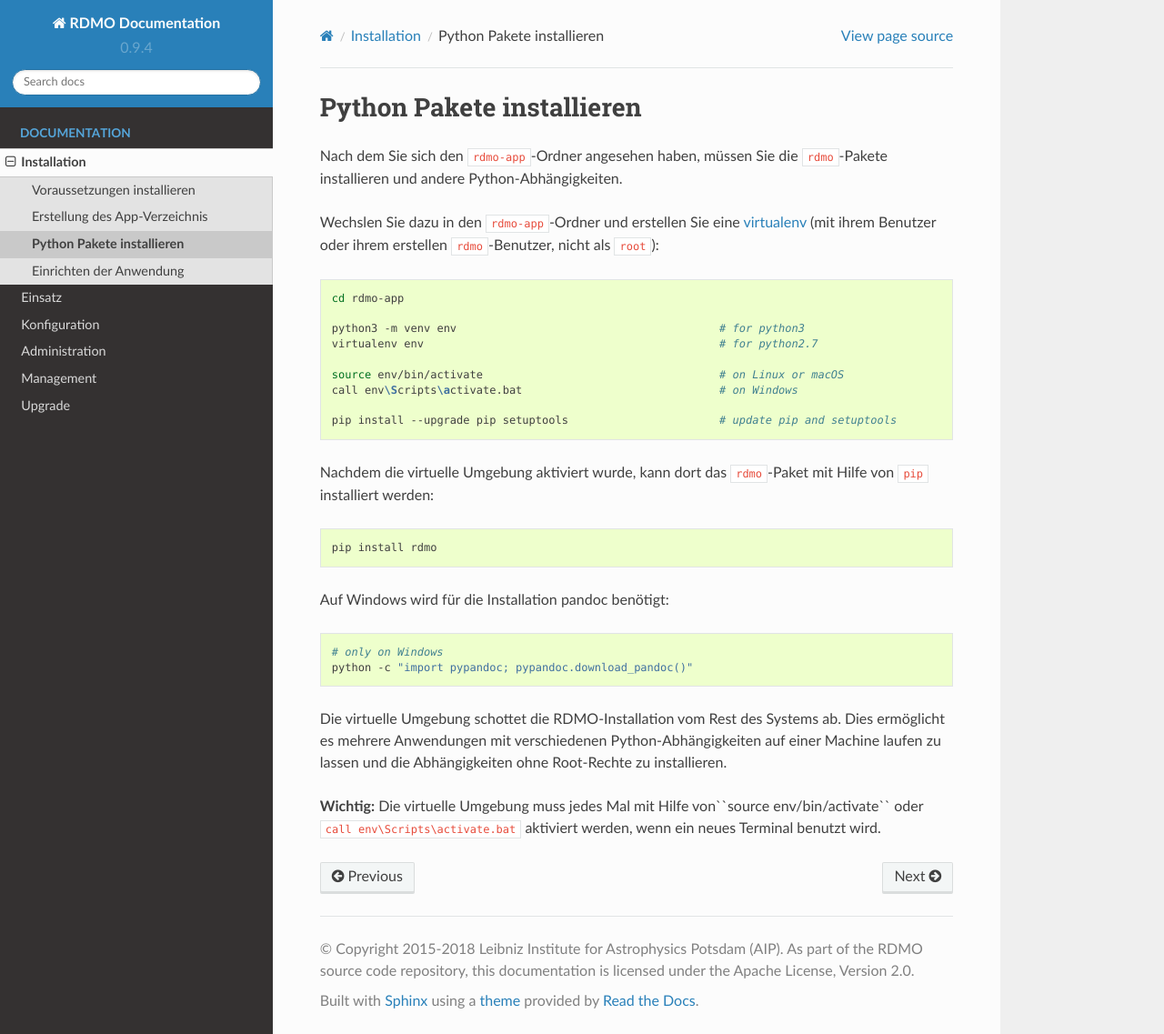
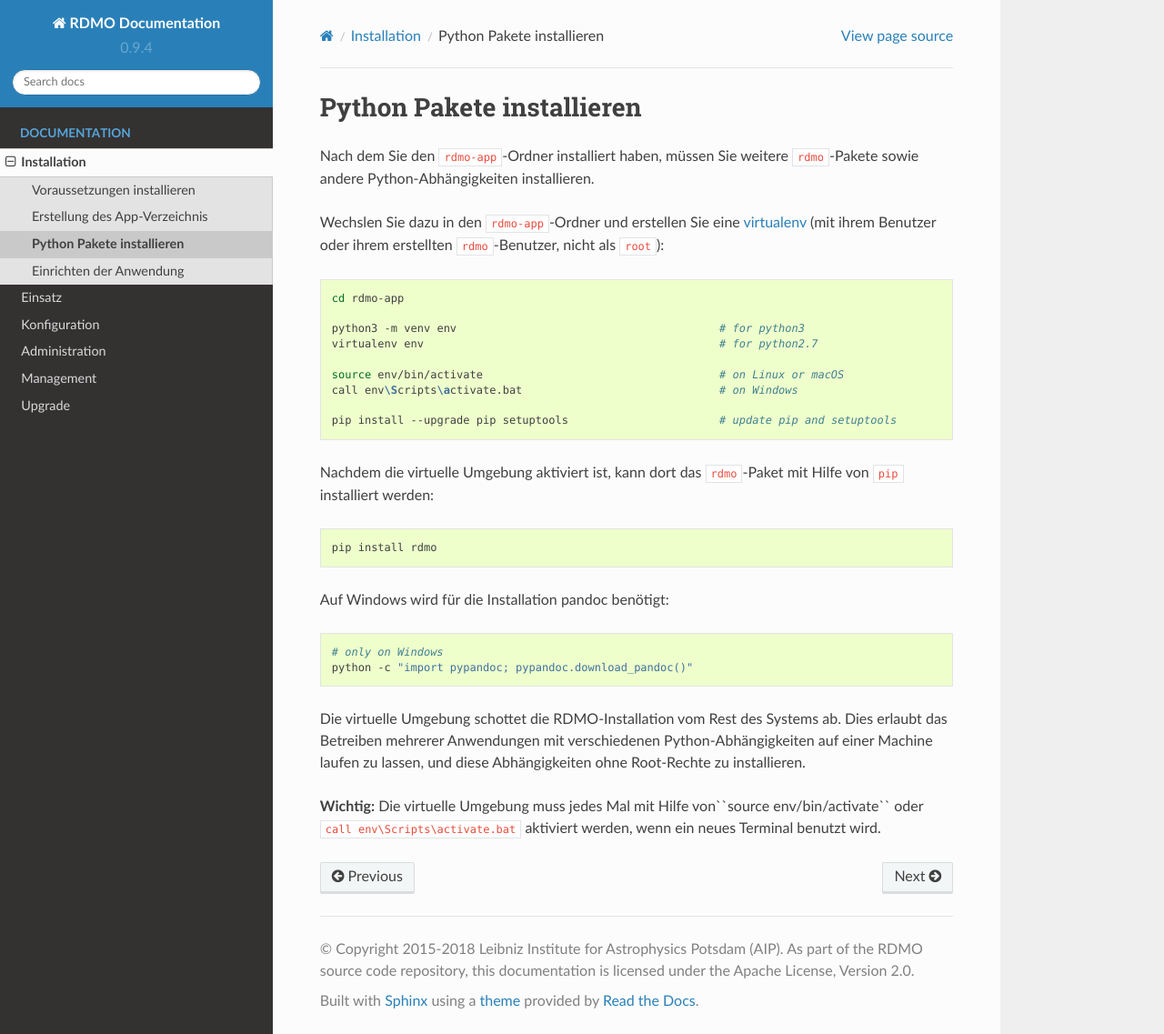
Before and after one commit to rdmorganiser/rdmo-docs-de, a Sphinx documentation site: the page built from docs/installation/packages.rst, in a window 1280 px wide and 1137 px high. Shown: the whole window at 91% size. Built offline with Sphinx 7.4.7 and the Read the Docs theme 2.0.0, drawn with Linux system fonts in a browser that asks for light colours.

Commit message:
Update packages.rst
typos/expressions

```diff
--- a/docs/installation/packages.rst
+++ b/docs/installation/packages.rst
@@ -1,9 +1,9 @@
 Python Pakete installieren
 --------------------------
 
-Nach dem Sie sich den ``rdmo-app``-Ordner angesehen haben, müssen Sie die ``rdmo``-Pakete installieren und andere Python-Abhängigkeiten.
+Nach dem Sie den ``rdmo-app``-Ordner installiert haben, müssen Sie weitere ``rdmo``-Pakete sowie andere Python-Abhängigkeiten installieren.
 
-Wechslen Sie dazu in den ``rdmo-app``-Ordner und erstellen Sie eine  `virtualenv <https://virtualenv.readthedocs.org>`_ (mit ihrem Benutzer oder ihrem erstellen ``rdmo``-Benutzer, nicht als ``root``):
+Wechslen Sie dazu in den ``rdmo-app``-Ordner und erstellen Sie eine  `virtualenv <https://virtualenv.readthedocs.org>`_ (mit ihrem Benutzer oder ihrem erstellten ``rdmo``-Benutzer, nicht als ``root``):
 
 .. code:: bash
 
@@ -17,7 +17,7 @@
 
     pip install --upgrade pip setuptools                       # update pip and setuptools
 
-Nachdem die virtuelle Umgebung aktiviert wurde, kann dort das ``rdmo``-Paket mit Hilfe von ``pip`` installiert werden:
+Nachdem die virtuelle Umgebung aktiviert ist, kann dort das ``rdmo``-Paket mit Hilfe von ``pip`` installiert werden:
 
 .. code:: bash
 
@@ -30,6 +30,6 @@
     # only on Windows
     python -c "import pypandoc; pypandoc.download_pandoc()"
 
-Die virtuelle Umgebung schottet die RDMO-Installation vom Rest des Systems ab. Dies ermöglicht es mehrere Anwendungen mit verschiedenen Python-Abhängigkeiten auf einer Machine laufen zu lassen und die Abhängigkeiten ohne Root-Rechte zu installieren.
+Die virtuelle Umgebung schottet die RDMO-Installation vom Rest des Systems ab. Dies erlaubt das Betreiben mehrerer Anwendungen mit verschiedenen Python-Abhängigkeiten auf einer Machine laufen zu lassen, und diese Abhängigkeiten ohne Root-Rechte zu installieren.
 
 **Wichtig:** Die virtuelle Umgebung muss jedes Mal mit Hilfe von``source env/bin/activate`` oder ``call env\Scripts\activate.bat`` aktiviert werden, wenn ein neues Terminal benutzt wird.
```
